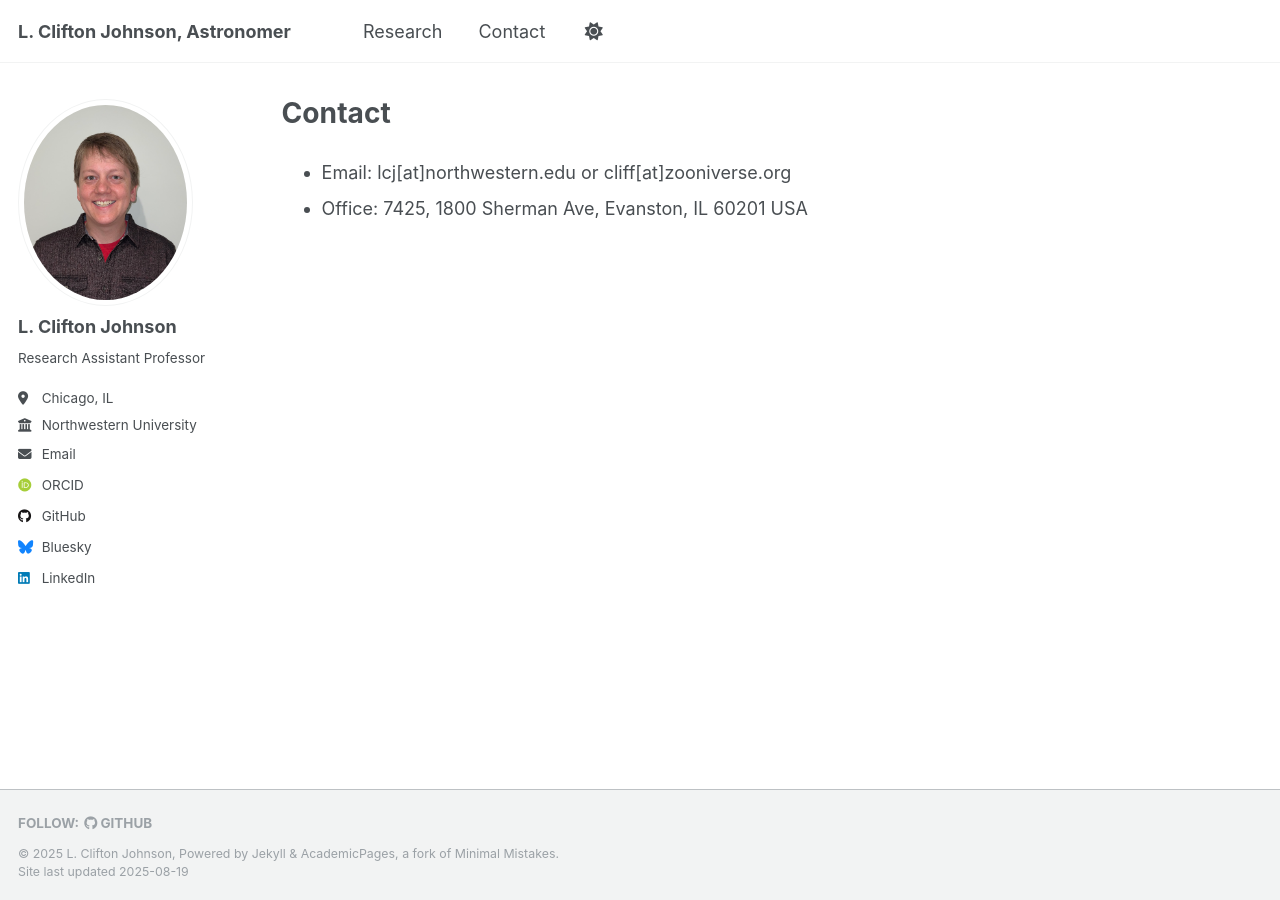
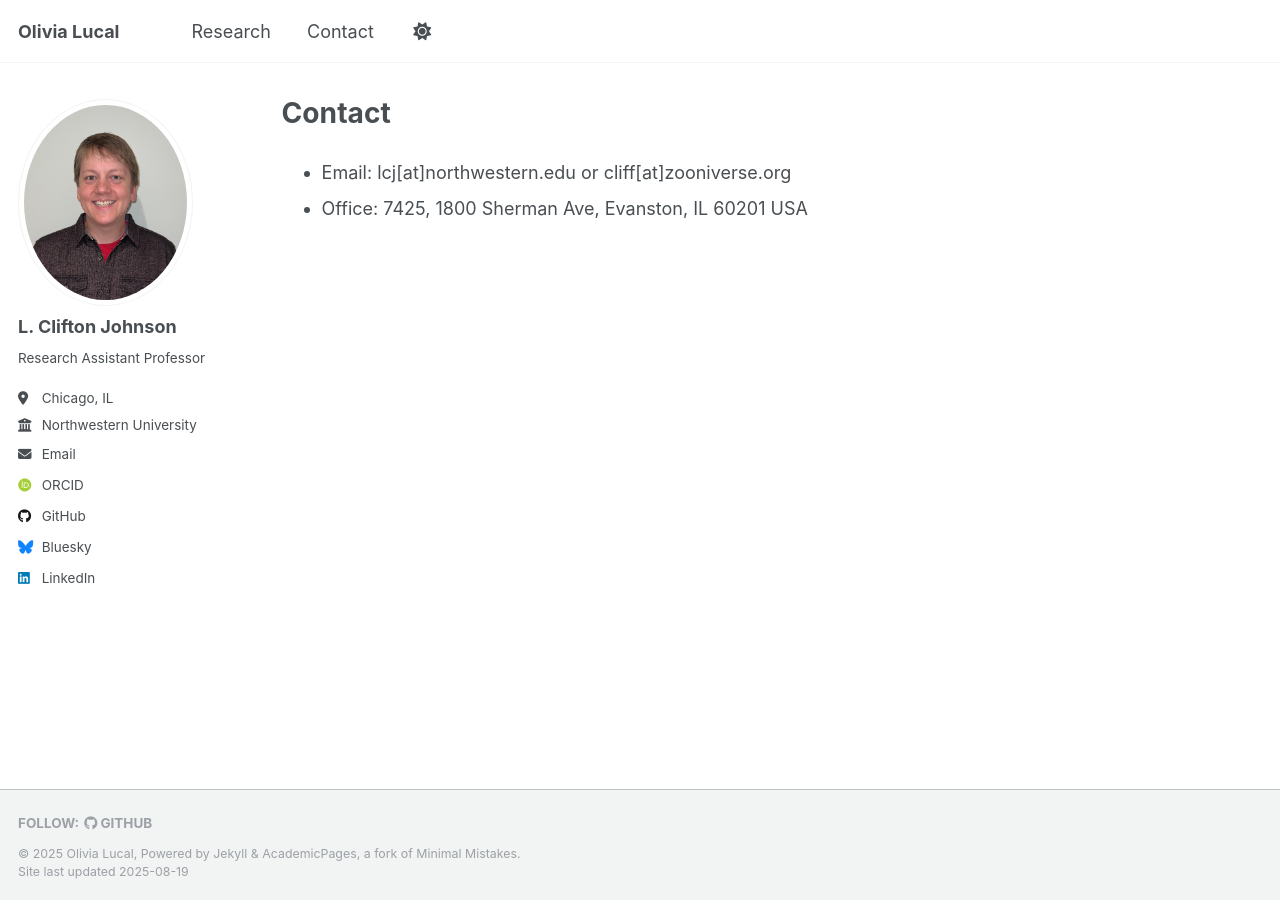
Before and after one commit to olivialucal/olivialucal.github.io, a Jekyll site: the page built from _pages/contact.md, in a window 1280 px wide. Built offline with Jekyll 4.4.1, drawn with Linux system fonts in a browser that asks for light colours; some web fonts are replaced; a script that is not in the unit is left out.

Commit message:
Update _config.yml

```diff
--- a/_config.yml
+++ b/_config.yml
@@ -9,13 +9,13 @@
 # Basic Site Settings
 locale                   : "en-US"
 site_theme               : "default"
-title                    : "L. Clifton Johnson, Astronomer"
+title                    : "Olivia Lucal"
 title_separator          : "-"
-name                     : &name "L. Clifton Johnson"
-description              : &description "Research Assistant Professor and Zooniverse Director"
-url                      : https://lcjohnso.github.io/REUWebsite # the base hostname & protocol for your site e.g. "https://[your GitHub username].github.io" or if you already have some other page hosted on Github then use "https://[your GitHub username].github.io/[Your Repo Name]"
+name                     : &name "Olivia Lucal"
+description              : &description "Undergraduate Student"
+url                      : https://olivialucal.github.io/REUWebsite # the base hostname & protocol for your site e.g. "https://[your GitHub username].github.io" or if you already have some other page hosted on Github then use "https://[your GitHub username].github.io/[Your Repo Name]"
 baseurl                  : "" # the subpath of your site, e.g. "/blog"
-repository               : "lcjohnso/REUWebsite"
+repository               : "olivialucal/REUWebsite"
 
 # Site Author - The following control what appear as part of the author content on the side bar.
 #               If a field is blank the icon and link will not appear, otherwise it will be shown.
```
